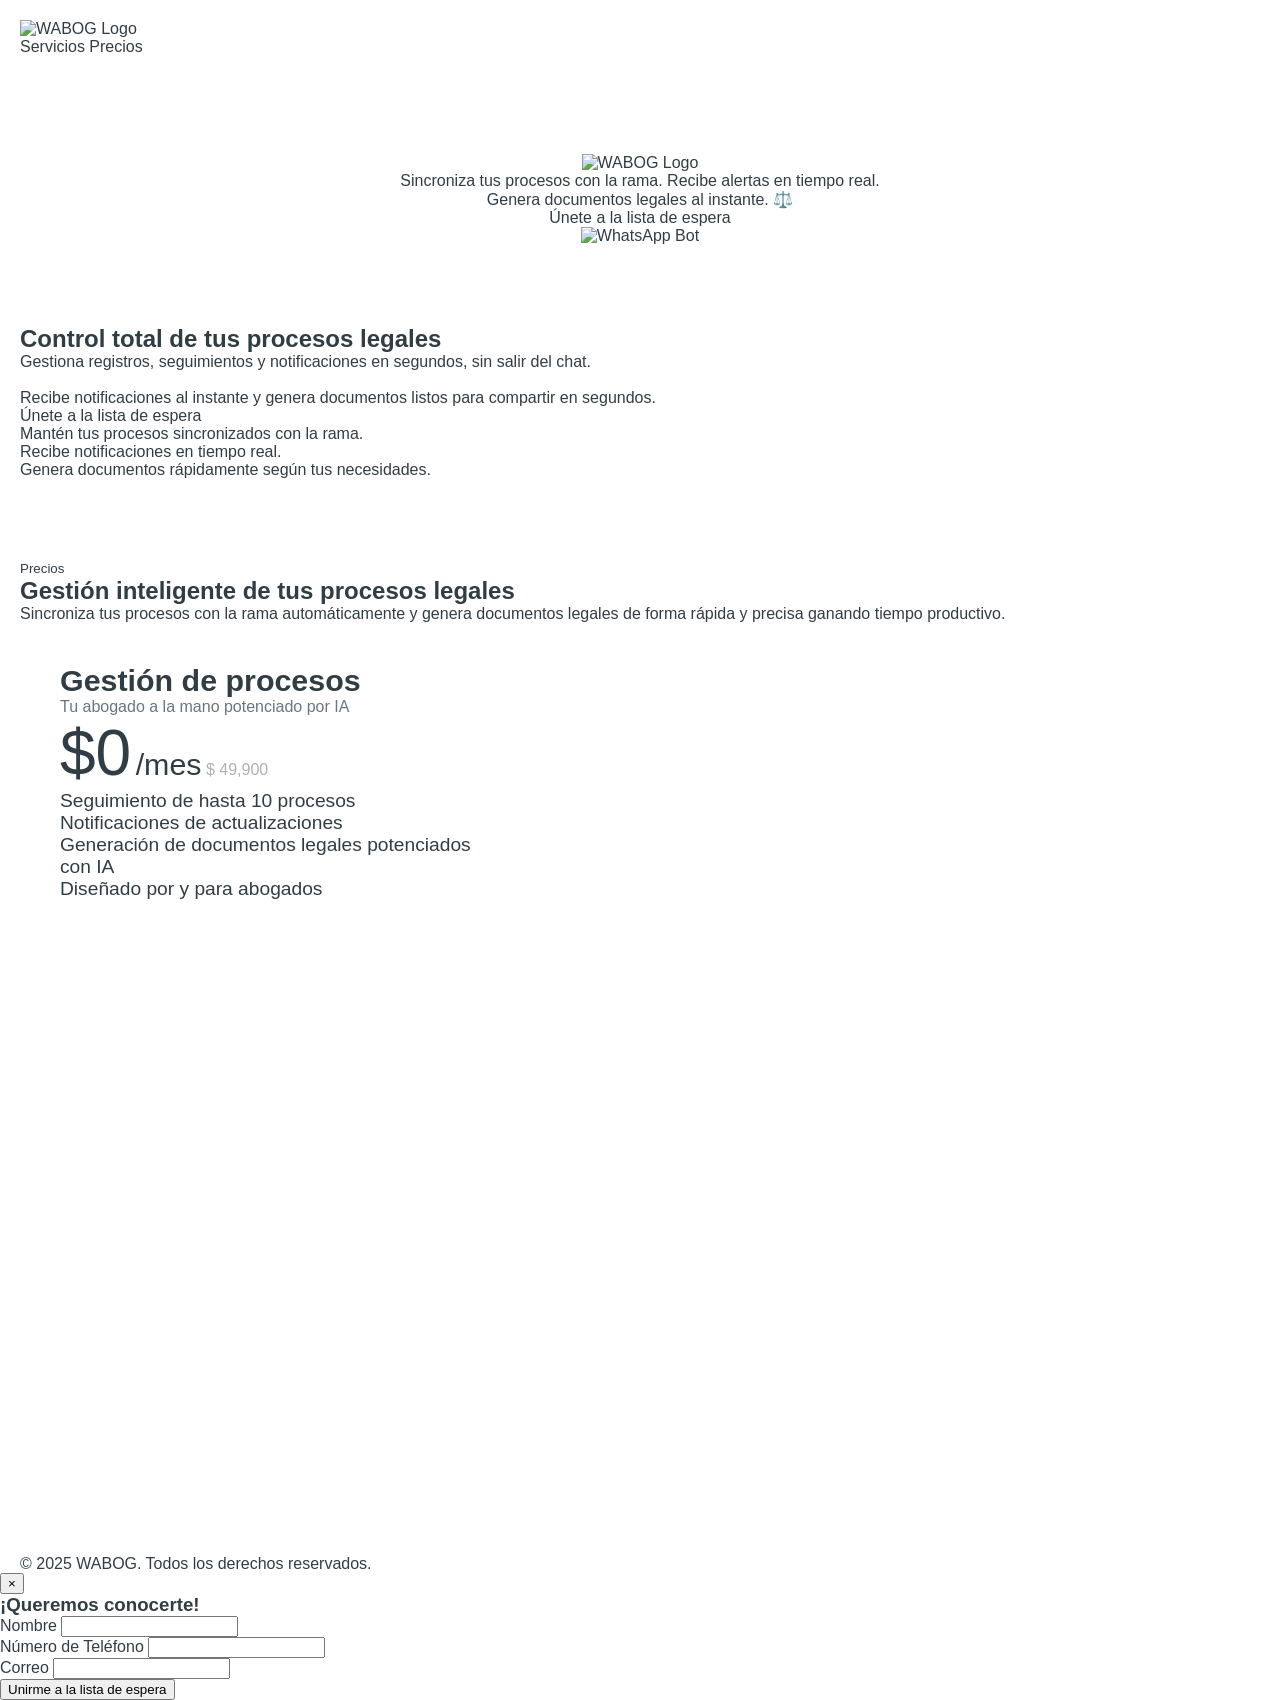
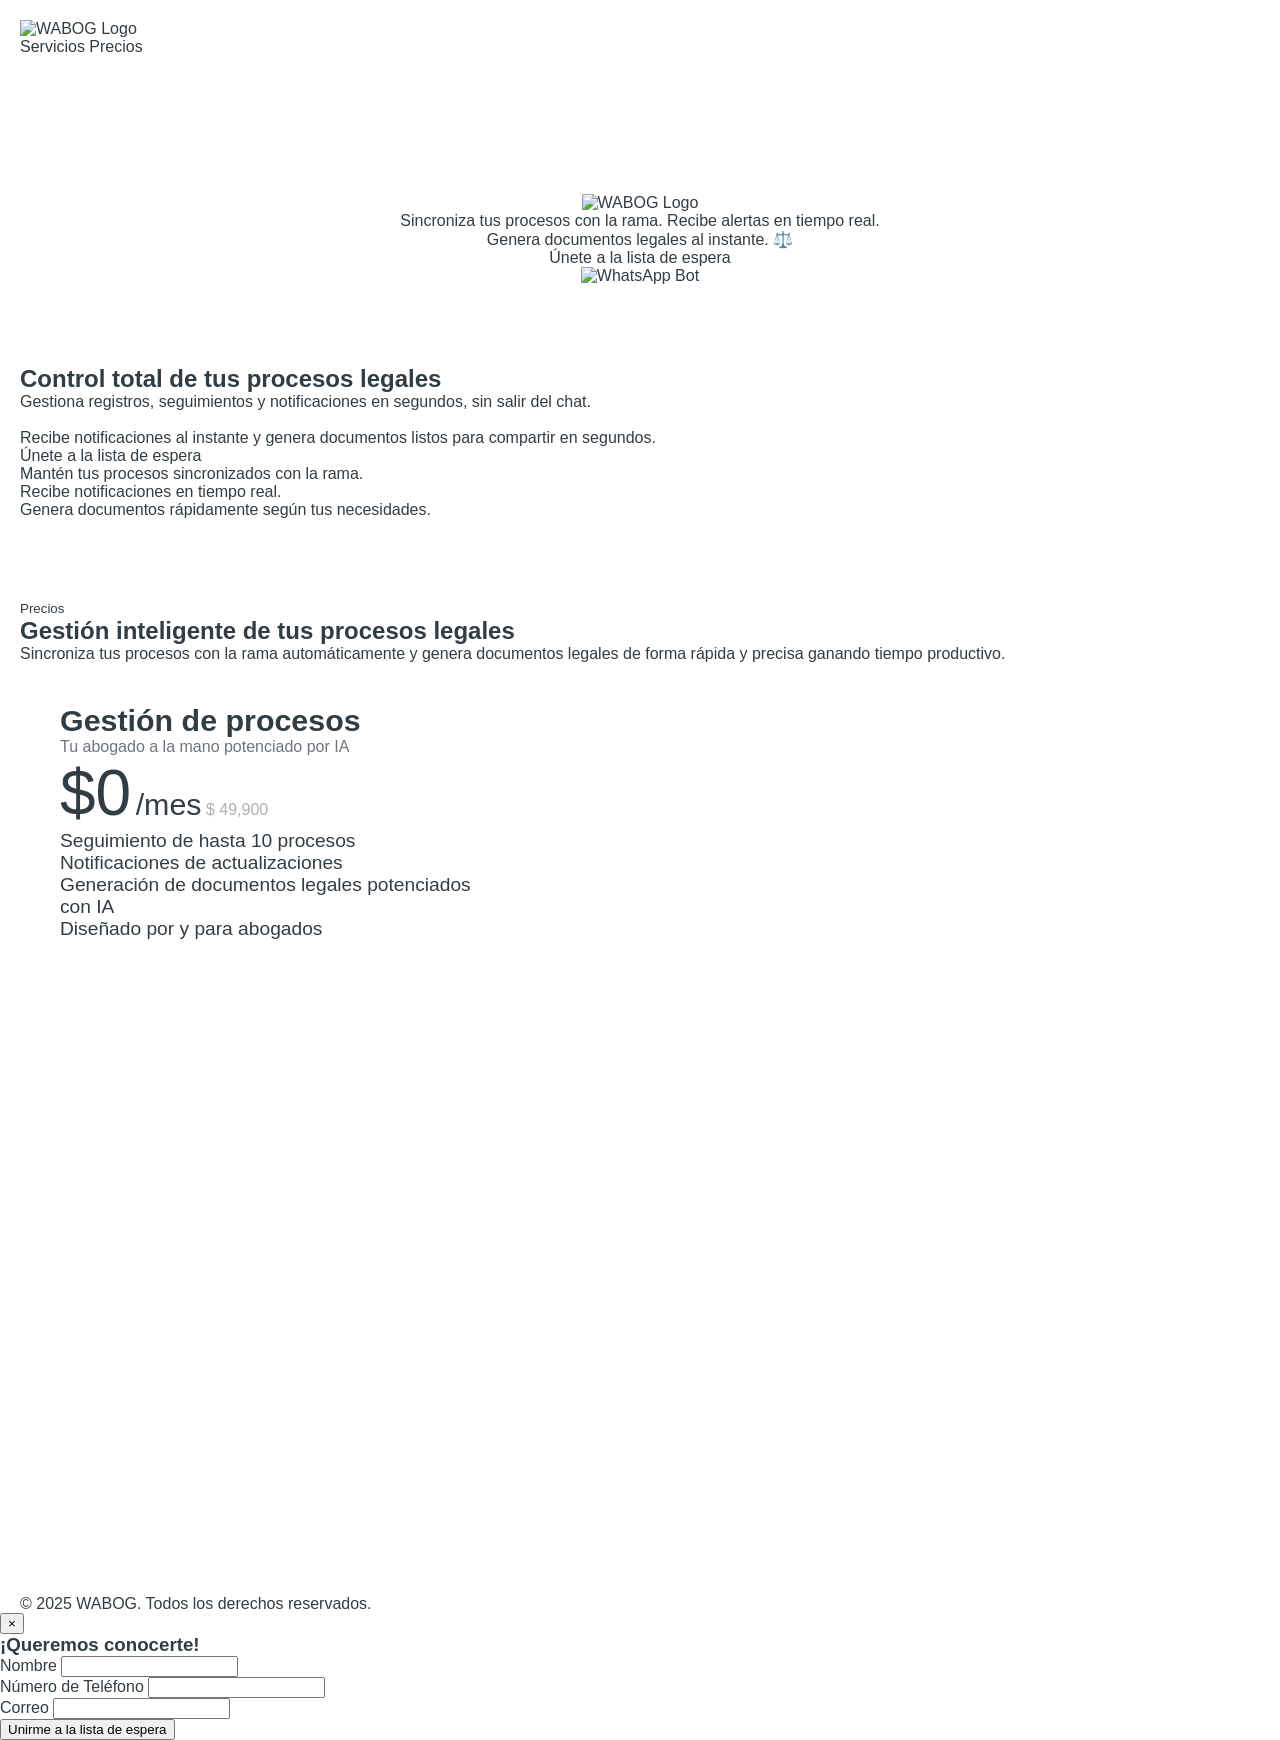

style: Increase top padding of the hero section from 60px to 100px.

--- a/style.css
+++ b/style.css
@@ -154,7 +154,7 @@ p {
 /* Hero Section */
 .hero {
   text-align: center;
-  padding: 60px 0 80px;
+  padding: 100px 0 80px;
   position: relative;
 }
 
